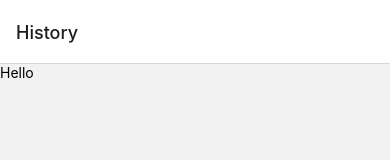
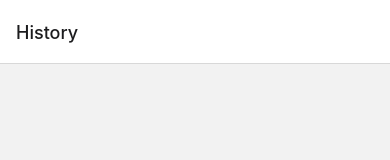
Before and after one commit to abdur-rakib/mood_tracker, a React Native app: screen /History in a window 390 px wide. Shown: the top 160 px of the page. Built offline with nearby package versions, Linux system fonts and the light colour scheme.

Commit message:
Implement react context

```diff
--- a/src/AppProvider.tsx
+++ b/src/AppProvider.tsx
@@ -1,18 +1,26 @@
 import React from 'react';
+import {MoodOptionType, MoodOptionWithTimestamp} from './types';
 
 type AppContextType = {
-  greeting: string;
+  moodList: MoodOptionWithTimestamp[];
+  handleSelectMood: (mood: MoodOptionType) => void;
 };
 
 const defaultValue = {
-  greeting: '',
+  moodList: [],
+  handleSelectMood: () => {},
 };
 
 const AppContext = React.createContext<AppContextType>(defaultValue);
 
 export const AppProvider: React.FC = ({children}) => {
+  const [moodList, setMoodList] = React.useState<MoodOptionWithTimestamp[]>([]);
+
+  const handleSelectMood = React.useCallback((mood: MoodOptionType) => {
+    setMoodList(current => [...current, {mood, timestamp: Date.now()}]);
+  }, []);
   return (
-    <AppContext.Provider value={{greeting: 'Hello'}}>
+    <AppContext.Provider value={{moodList, handleSelectMood}}>
       {children}
     </AppContext.Provider>
   );
--- a/src/screens/History.tsx
+++ b/src/screens/History.tsx
@@ -1,18 +1,15 @@
 import React from 'react';
-import {StyleSheet, View, Text} from 'react-native';
+import {ScrollView} from 'react-native';
 import {useAppContext} from '../AppProvider';
+import MoodItemRow from '../components/MoodItemRow';
 
 export const History: React.FC = () => {
   const appContext = useAppContext();
   return (
-    <View style={styles.container}>
-      <Text>{appContext.greeting}</Text>
-    </View>
+    <ScrollView>
+      {appContext.moodList.map(item => (
+        <MoodItemRow item={item} key={item.timestamp} />
+      ))}
+    </ScrollView>
   );
 };
-
-const styles = StyleSheet.create({
-  container: {
-    flex: 1,
-  },
-});
--- a/src/screens/Home.tsx
+++ b/src/screens/Home.tsx
@@ -1,21 +1,13 @@
 import React from 'react';
 import {StyleSheet, View} from 'react-native';
 import {MoodPicker} from '../components/MoodPicker';
-import {MoodOptionType, MoodOptionWithTimestamp} from '../types';
-import MoodItemRow from '../components/MoodItemRow';
+import {useAppContext} from '../AppProvider';
 
 export const Home: React.FC = () => {
-  const [moodList, setMoodList] = React.useState<MoodOptionWithTimestamp[]>([]);
-  const handleSelectMood = React.useCallback((mood: MoodOptionType) => {
-    setMoodList(current => [...current, {mood, timestamp: Date.now()}]);
-  }, []);
-  console.log({moodList});
+  const appContext = useAppContext();
   return (
     <View style={styles.container}>
-      <MoodPicker onSelect={handleSelectMood} />
-      {moodList.map(item => (
-        <MoodItemRow item={item} key={item.timestamp} />
-      ))}
+      <MoodPicker onSelect={appContext.handleSelectMood} />
     </View>
   );
 };
```
